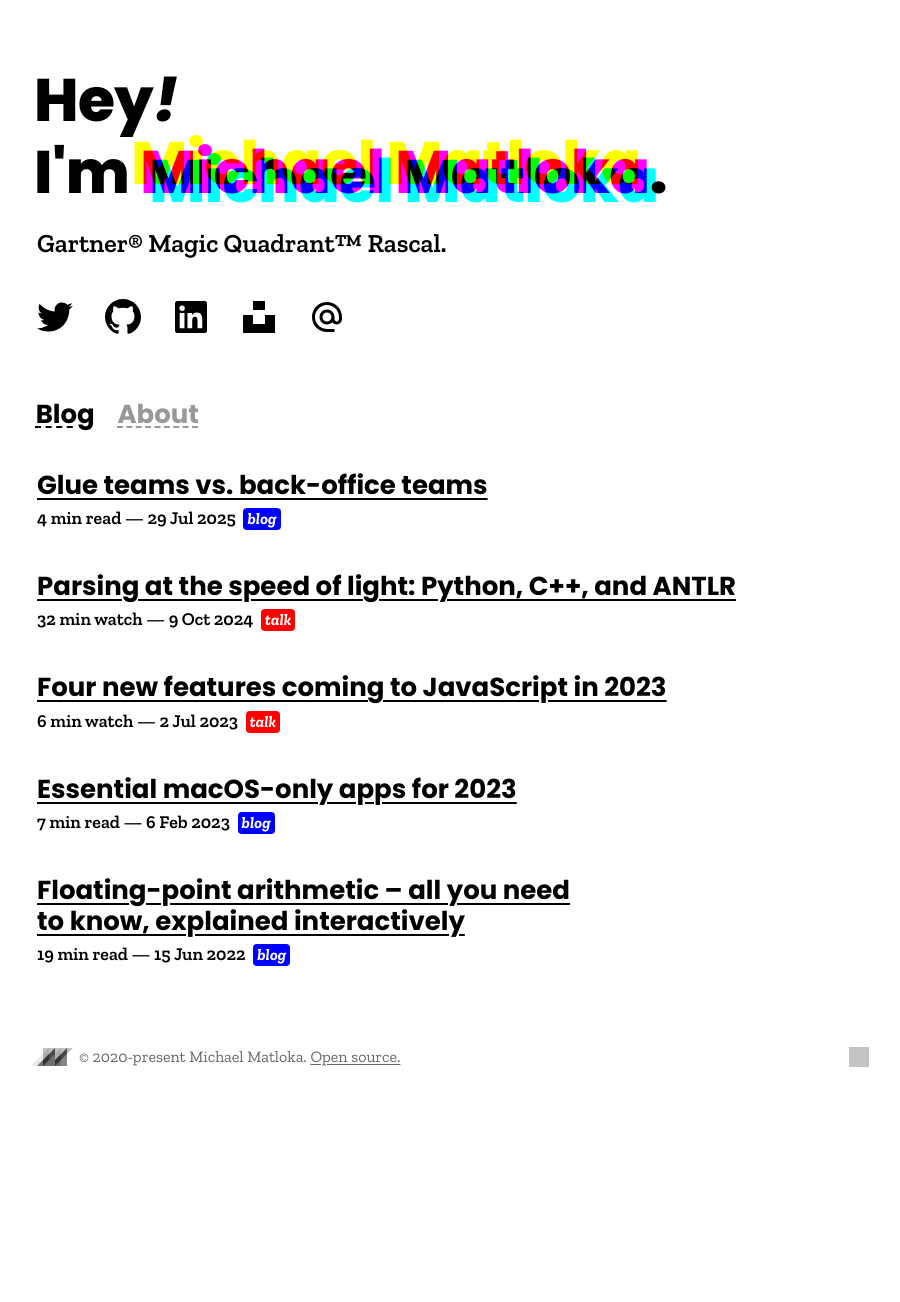
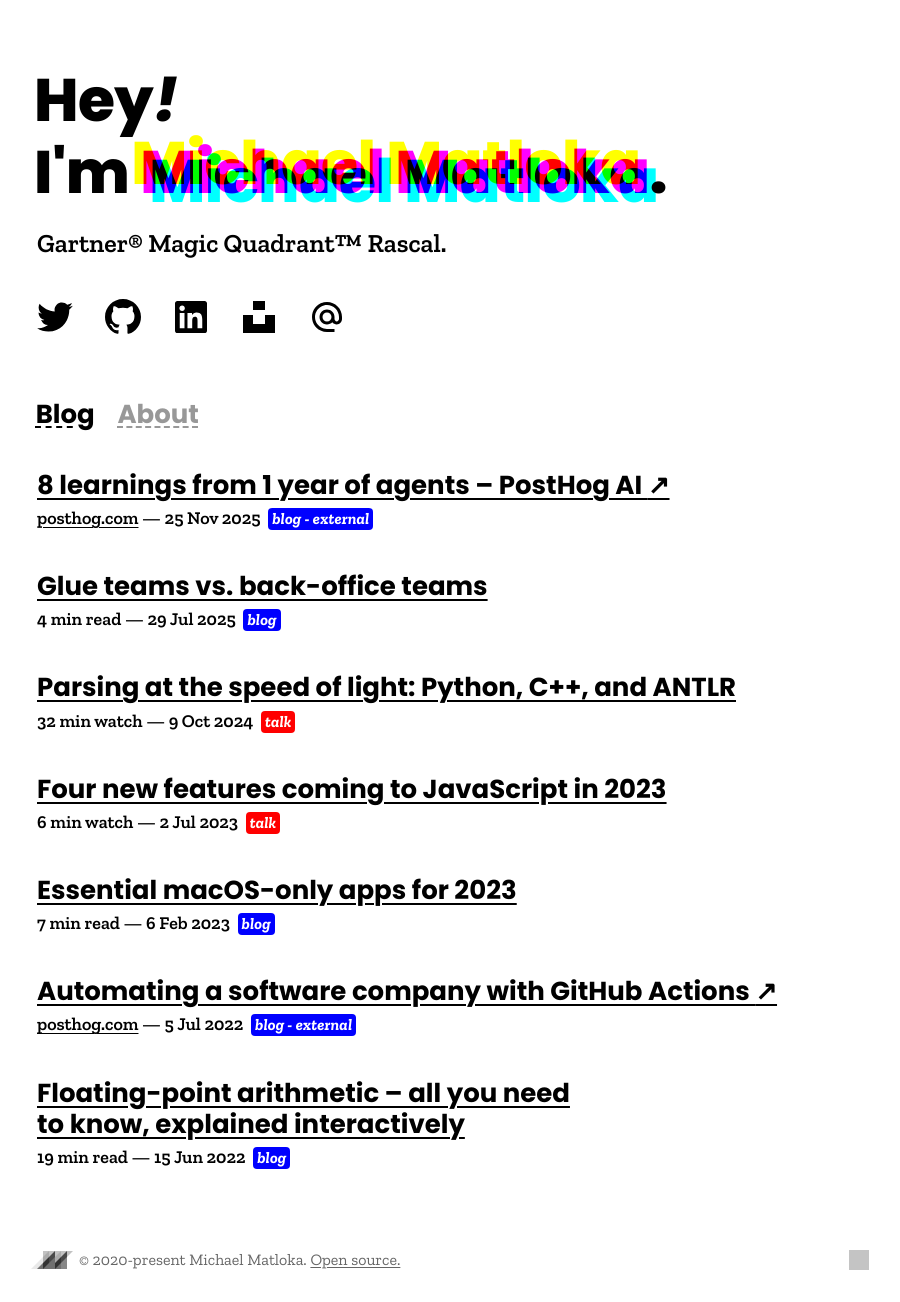
Before and after one commit to Twixes/matloka.com, a Jekyll site: the page built from index.html, in a window 1280 px wide. Shown: the whole page, without its empty margins (187-1087 px from the left). Built offline with Jekyll 4.4.1, drawn with Linux system fonts in a browser that asks for light colours; comment, search, counter and statistics services are not loaded; before the commit the page ends 1099 px from its top, so only the background shows below that; grey boxes are pictures that could not be loaded.

Commit message:
Add PostHog blog posts

```diff
--- a/_data/tags.yml
+++ b/_data/tags.yml
@@ -1,6 +1,9 @@
 blog:
     color: a
     description: Rambling on the keyboard
+blog - external:
+    color: a
+    description: Rambling on the keyboard, professionally
 talk:
     color: c
     description: Rambling on the stage
--- a/_includes/posts.html
+++ b/_includes/posts.html
@@ -2,12 +2,18 @@
     {%- for post in site.posts -%}
     <li>
         <h2>
+            {%- if post.external_url -%}
+            <a href="{{ post.external_url }}" target="_blank" rel="noopener" title="<i>{{ post.description }}</i>" data-tippy-placement="bottom"
+                >{{ post.title | escape }} <span class="external-indicator">↗</span></a
+            >
+            {%- else -%}
             <a href="{{ post.url | relative_url }}" title="<i>{{ post.description }}</i>" data-tippy-placement="bottom"
                 >{{ post.title | escape }}</a
             >
+            {%- endif -%}
         </h2>
         <div class="meta">
-            {% if post.watch_time_min %} {{ post.watch_time_min }} min watch {% else %} {{ post.content |
+            {% if post.external_url %}{% assign domain = post.external_url | remove: "https://" | remove: "http://" | remove: "www." | split: "/" | first %}<a href="https://{{ domain }}" target="_blank" rel="noopener">{{ domain }}</a>{% elsif post.watch_time_min %} {{ post.watch_time_min }} min watch {% else %} {{ post.content |
             number_of_words | divided_by:220.0 | ceil }} min read {% endif %} —
             <time datetime="{{ post.date | date_to_xmlschema }}" itemprop="datePublished">
                 {{ post.date | date: site.date_format }}
--- /dev/null
+++ b/_posts/2022-07-05-automating-a-software-company-with-github-actions.md
@@ -0,0 +1,6 @@
+---
+title: "Automating a software company with GitHub Actions"
+description: "When developing software, there's no shortage of work. Some tasks require a human brain constantly, but what about all the tedious ones? Running tests, publishing releases, deploying services, keeping the repository clean – plain chores."
+tag: blog - external
+external_url: https://posthog.com/blog/automating-a-software-company-with-github-actions
+---
--- /dev/null
+++ b/_posts/2025-11-25-8-learnings-from-1-year-of-agents-posthog-ai.md
@@ -0,0 +1,6 @@
+---
+title: "8 learnings from 1 year of agents – PostHog AI"
+description: "Agents are paradoxical: some say agent design is hard, and they're right! Others say it's incredibly easy to build one – weirdly that's true at the same time."
+tag: blog - external
+external_url: https://posthog.com/blog/8-learnings-from-1-year-of-agents-posthog-ai
+---
--- a/assets/main.scss
+++ b/assets/main.scss
@@ -563,12 +563,18 @@
         margin-top: 0.25rem;
         font-size: var(--font-size-body-reduced);
     }
+    .external-indicator {
+        font-family: var(--font-family-body);
+    }
 }
 
 .meta {
     margin-top: 1rem;
     font-size: var(--font-size-body-reduced);
     font-weight: 600;
+    a {
+        color: inherit;
+    }
 }
 
 .tag {
```
